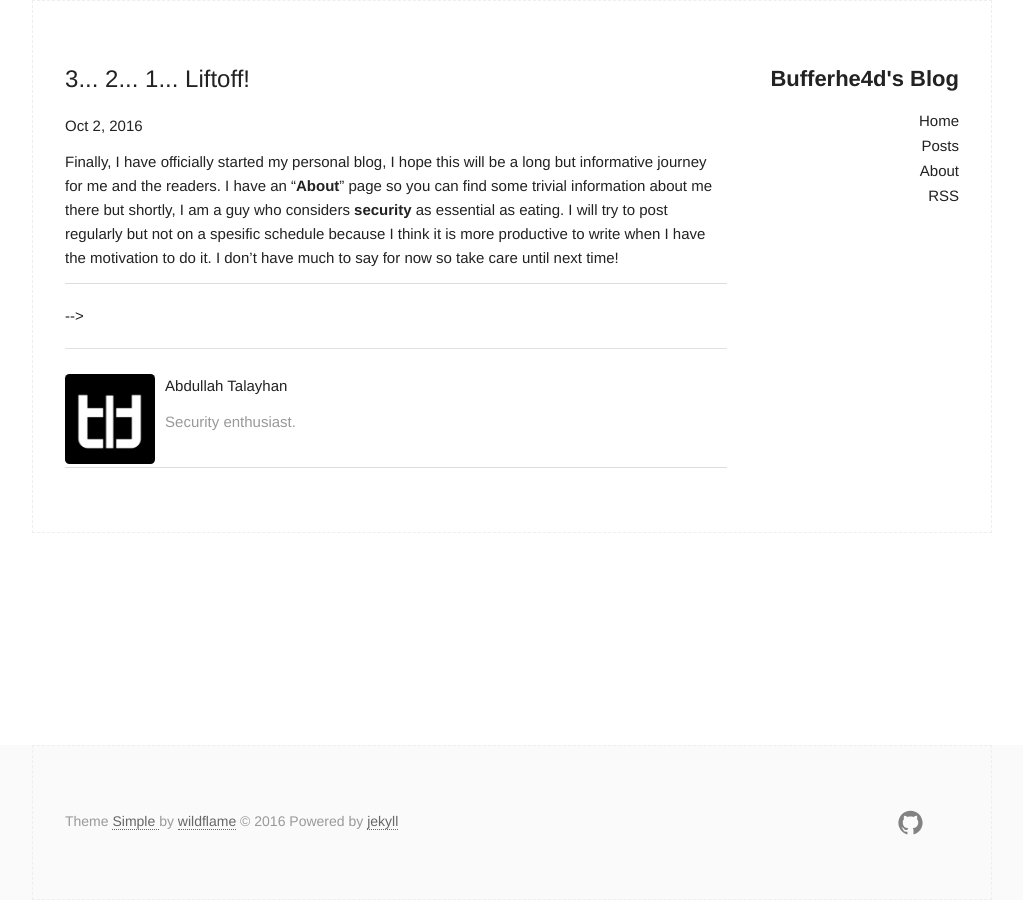
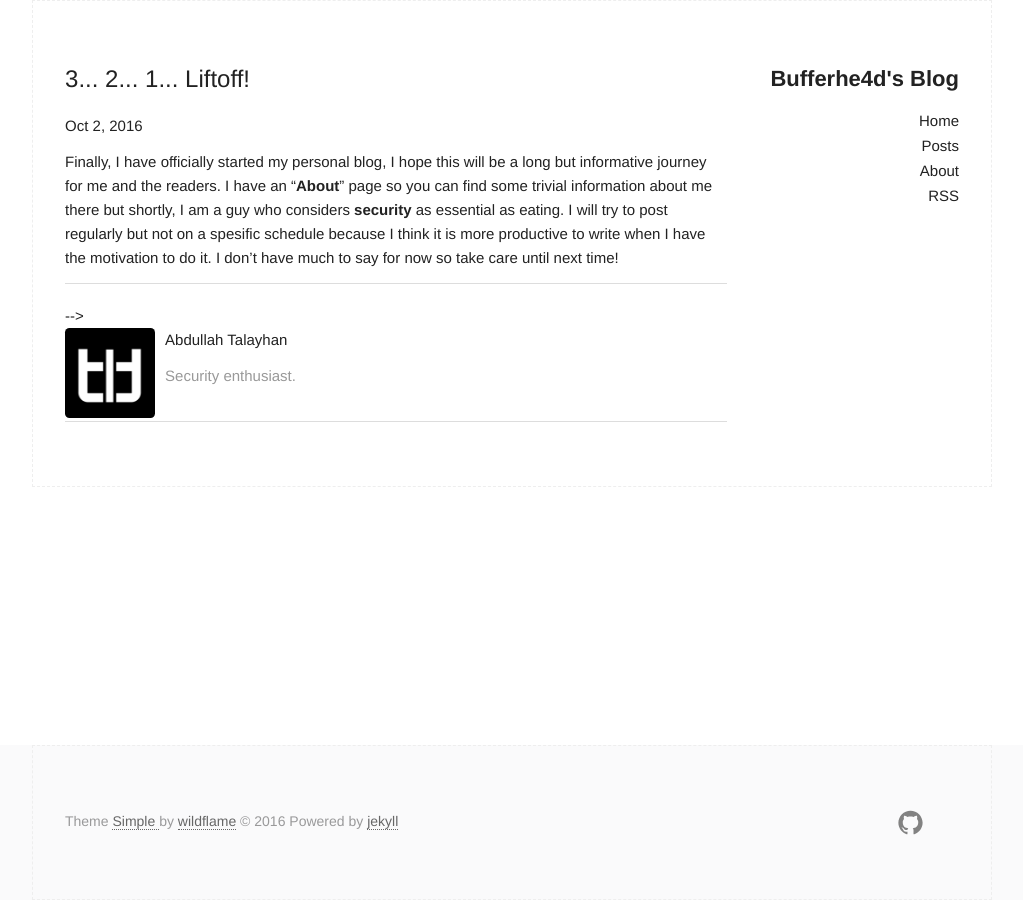
Before and after one commit to bufferhe4d/bufferhe4d.github.io, a Jekyll site: the page built from _posts/2016-10-02-first-post.md, in a window 1280 px wide. Shown: the whole page, without its empty margins (128-1151 px from the left). Built offline with Jekyll 4.4.1, drawn with Linux system fonts in a browser that asks for light colours; comment, search, counter and statistics services are not loaded.

Commit message:
initial commit

```diff
--- a/_layouts/post.html
+++ b/_layouts/post.html
@@ -16,7 +16,7 @@ layout: default
 
 		  <!-- {% include share.html %}-->
 
-  <hr/>
+		  <!--  <hr/>-->
 
   {% include author.html %}
 
```
